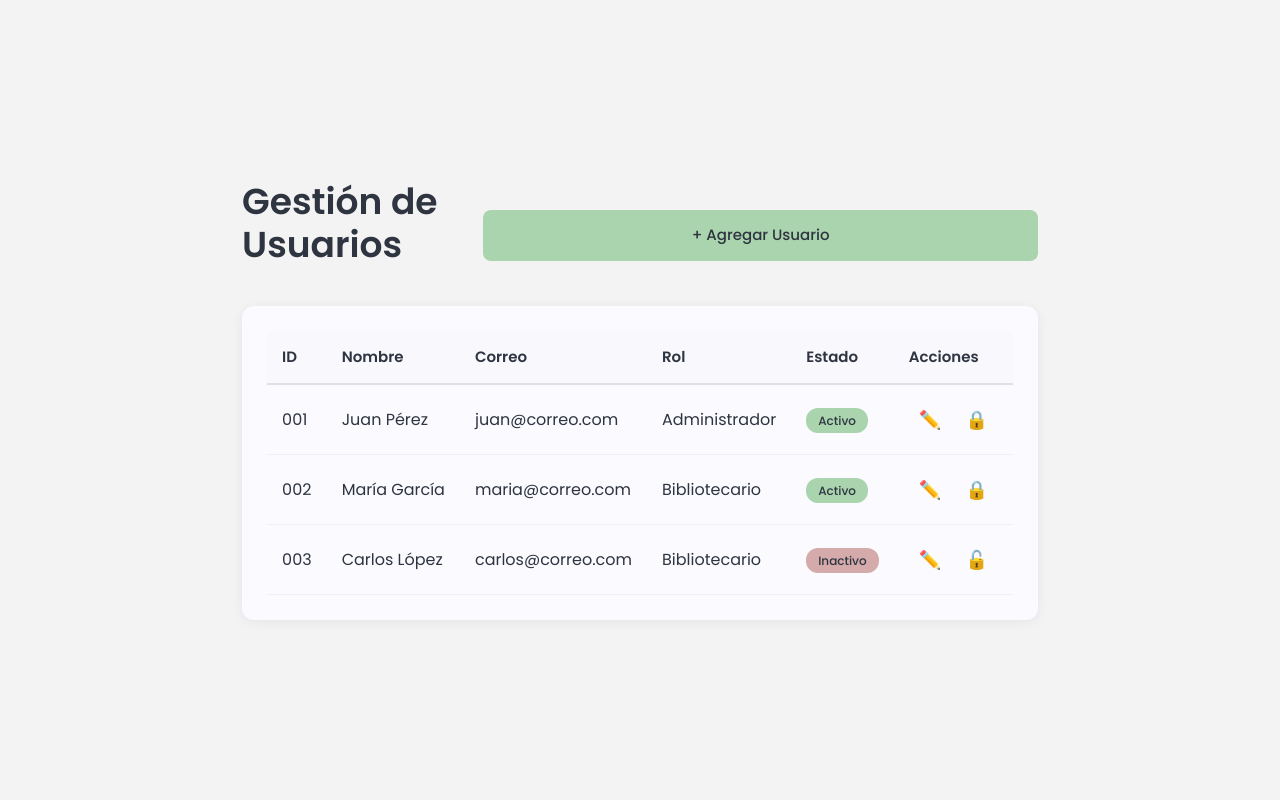
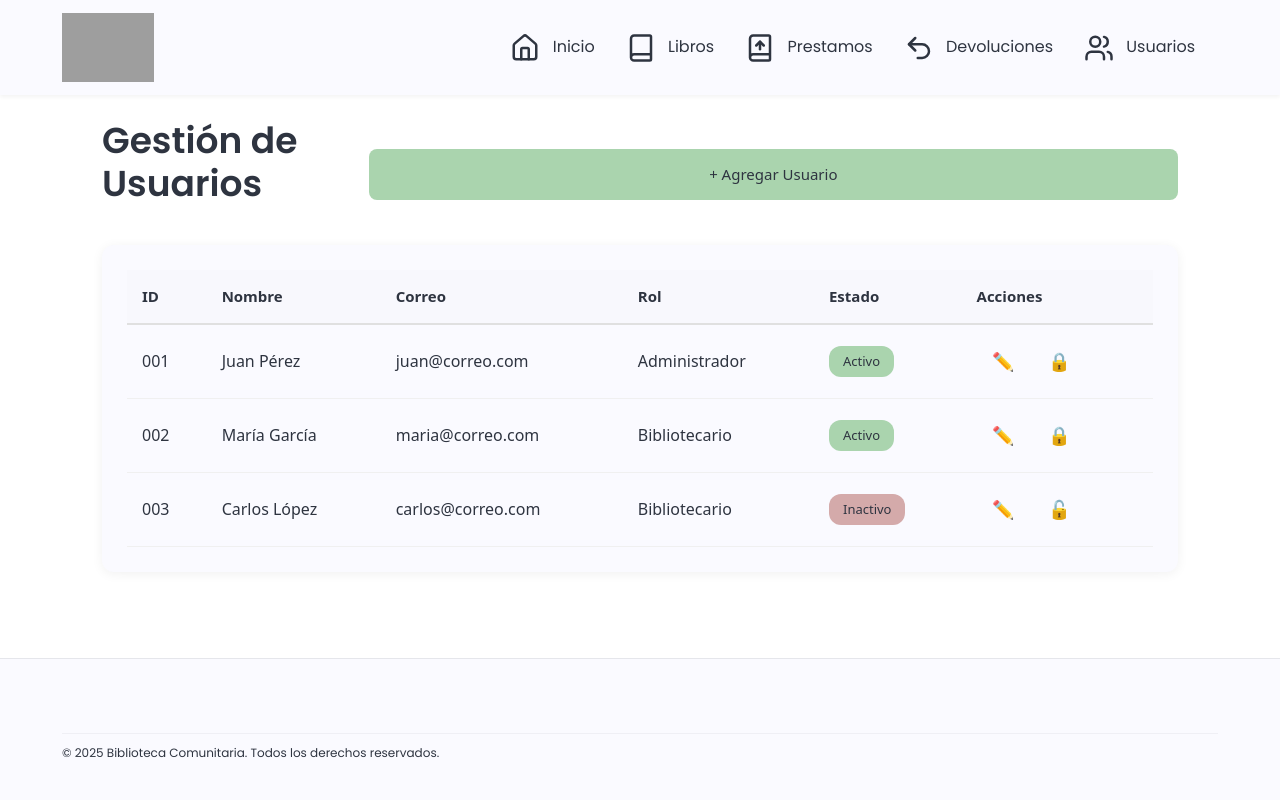
Before and after one commit to Shags001/Biblioteca-Comunitaria, a Flask app: page /rol in a window 1280 px wide. Run offline with Flask 3, Linux system fonts and the light colour scheme; some libraries are stand-ins or nearby versions; grey boxes are pictures that could not be loaded.

Commit message:
Vista usuarios: ajustes en roles (app/templates/.../usuarios.html)

```diff
--- a/app/templates/modulos/authUsuario/InLoggeo/rols/usuarios.html
+++ b/app/templates/modulos/authUsuario/InLoggeo/rols/usuarios.html
@@ -1,14 +1,9 @@
-<!DOCTYPE html>
-<html lang="es">
-<head>
-    <meta charset="UTF-8">
-    <meta name="viewport" content="width=device-width, initial-scale=1.0">
-    <title>Gestión de Usuarios - Biblioteca Comunitaria</title>
-    <link href="https://cdn.jsdelivr.net/npm/bootstrap@5.3.0/dist/css/bootstrap.min.css" rel="stylesheet">
-    <link href="https://fonts.googleapis.com/css2?family=Poppins:wght@400;500;600&family=Merriweather:wght@400&display=swap" rel="stylesheet">
-    <link rel="stylesheet" href="style.css">
-</head>
-<body>
+{% extends 'layouts/base.html' %}
+
+{% block title %}Gestión de Usuarios{% endblock %}
+
+{% block content %}
+<main class="container mt-4">
     <div class="main-content">
         <div class="content-header">
             <h1 class="page-title">Gestión de Usuarios</h1>
@@ -85,7 +80,6 @@
         </div>
     </div>
 
-    <script src="https://cdn.jsdelivr.net/npm/bootstrap@5.3.0/dist/js/bootstrap.bundle.min.js"></script>
     <script>
         // Base de datos de usuarios
         let users = [
@@ -291,5 +285,5 @@
         renderUsers();
         console.log('Sistema inicializado con', users.length, 'usuarios');
     </script>
-</body>
-</html>
+</main>
+{% endblock %}
```
